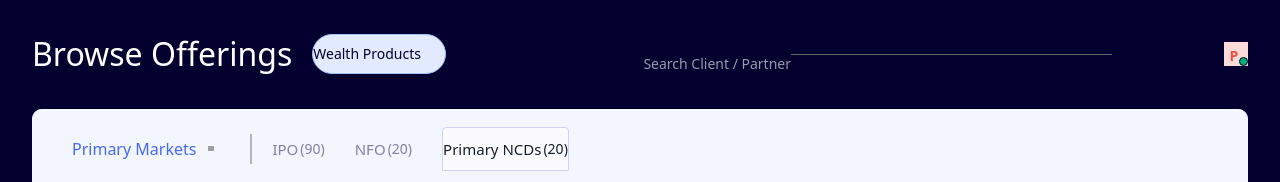
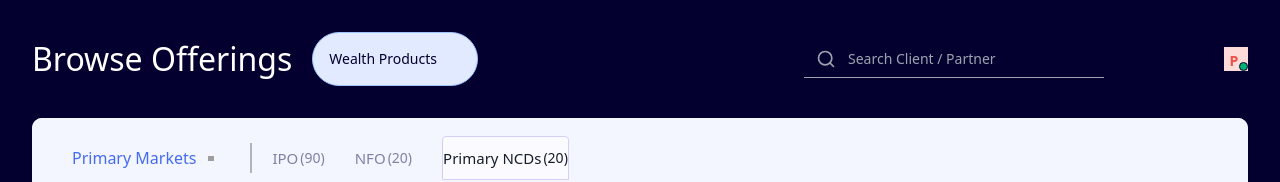
Before and after one commit to kash2911/visual-replica-recreation-lab, a React (Vite) app: page / in a window 1280 px wide. Shown: the top 182 px of the page. Built offline with nearby package versions, Linux system fonts and the light colour scheme; grey boxes are pictures that could not be loaded.

Commit message:
Fix: Update search input UI
The search input UI was updated to match the Figma design, including alignment and visual elements.

```diff
--- a/src/components/primary-markets/Header.tsx
+++ b/src/components/primary-markets/Header.tsx
@@ -1,4 +1,6 @@
+
 import React from "react";
+import { Search } from "lucide-react";
 
 interface HeaderProps {
   title: string;
@@ -13,7 +15,7 @@ export function Header({ title, subtitle = "Wealth Products" }: HeaderProps) {
           {title}
         </div>
         <div className="items-center border bg-[#E2EAFF] self-stretch flex min-h-10 gap-5 text-sm text-[#03002F] font-light my-auto rounded-[40px] border-solid border-[#A0C2FF]">
-          <div className="items-center rounded self-stretch flex min-h-7 gap-2 my-auto px-[0p] py-[16px)]">
+          <div className="items-center rounded self-stretch flex min-h-7 gap-2 my-auto px-4 py-[16px]">
             <div className="self-stretch my-auto">
               {subtitle}
             </div>
@@ -22,16 +24,15 @@ export function Header({ title, subtitle = "Wealth Products" }: HeaderProps) {
         </div>
       </div>
       <div className="self-stretch flex min-w-60 items-center gap-5 my-auto max-md:max-w-full">
-        <div className="self-stretch flex min-w-60 gap-3 my-auto">
-          <div className="content-end flex-wrap flex min-w-60 min-h-8 gap-[8px)_var(--Spacing-6,16px;] w-[324px;}]">
-            <div className="flex w-4 shrink h-5 grow" />
-            <div className="text-[#9999AB] text-sm font-normal leading-[1.4]">
-              Search Client / Partner
-            </div>
-            <div className="min-w-60 grow shrink w-[321px] rounded-[10px]">
-              <div className="bg-[rgba(103,103,108,1)] flex shrink-0 h-px rounded-[10px]" />
-            </div>
-          </div>
+        <div className="flex items-center bg-transparent border-b border-gray-400 px-3 py-2 min-w-[300px]">
+          <Search className="w-5 h-5 text-gray-400 mr-3" />
+          <input
+            type="text"
+            placeholder="Search Client / Partner"
+            className="bg-transparent border-none outline-none text-gray-300 placeholder-gray-400 text-sm font-normal flex-1"
+          />
+        </div>
+        <div className="flex items-center gap-3">
           <div className="flex items-center">
             <div className="self-stretch flex items-center gap-[5px] w-10 my-auto rounded-[10px]">
               <div className="self-stretch flex min-h-10 w-10 my-auto" />
```
